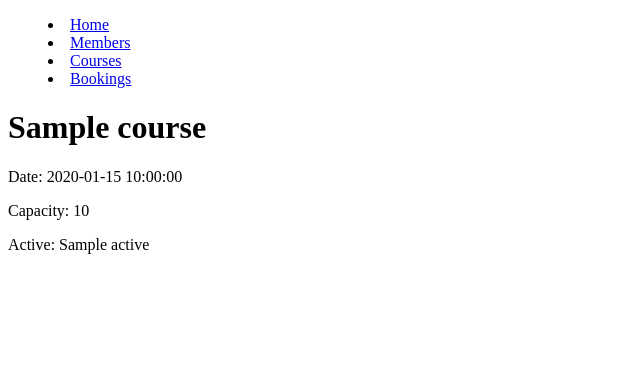
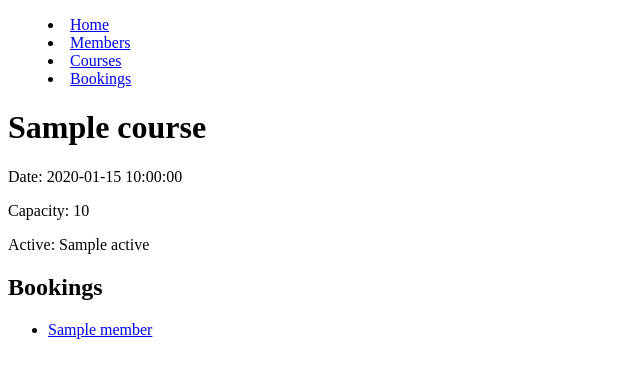
Before and after one commit to Cetins/gymmy, a Flask app: page /courses/1 in a window 1280 px wide. Shown: the top 378 px of the page, without its empty margins (0-640 px from the left). Run offline with Flask 2, Linux system fonts and the light colour scheme; a database or web service that is not in the repository returns one stand-in record (values such as "Sample title"); some libraries are stand-ins or nearby versions.

Commit message:
show single booking page now displays all members booked that course

```diff
--- a/controllers/course_controller.py
+++ b/controllers/course_controller.py
@@ -2,6 +2,8 @@ from flask import Flask, render_template, request, redirect
 from flask import Blueprint
 from models.course import Course
 import repositories.course_repository as course_repository
+import repositories.booking_repository as booking_repository
+import repositories.member_repository as member_repository
 
 courses_blueprint = Blueprint("courses", __name__)
 
@@ -13,7 +15,12 @@ def courses():
 @courses_blueprint.route("/courses/<id>")
 def show(id):
     course = course_repository.select(id)
-    return render_template("courses/show.html", course=course)
+    bookings = booking_repository.list_bookings_for_course(course.id)
+    booked_members = []
+    for booking in bookings:
+        member = member_repository.select(booking["member_id"])
+        booked_members.append(member)
+    return render_template("courses/show.html", course=course, booked_members=booked_members)
 
 @courses_blueprint.route("/courses/new")
 def new():
--- a/repositories/booking_repository.py
+++ b/repositories/booking_repository.py
@@ -14,6 +14,12 @@ def save(booking):
 def select_all():
     sql = "SELECT * FROM bookings"
     bookings = run_sql(sql)
+    return bookings
+
+def list_bookings_for_course(course_id):
+    sql = "SELECT * FROM bookings WHERE course_id=%s"
+    values = [course_id]
+    bookings = run_sql(sql, values)
     return bookings
 
 def select(id):
--- a/templates/courses/show.html
+++ b/templates/courses/show.html
@@ -7,4 +7,12 @@
 <p>Capacity: {{ course.capacity }}</p>
 <p>Active: {{ course.active }}</p>
 
+<h2>Bookings</h2>
+
+<ul>
+    {% for member in booked_members %}
+        <li><a href="/members/{{ member.id }}">{{ member.name }}</a></li>
+    {% endfor %}
+</ul>
+
 {% endblock %}
```
Also changed, not shown: console.py (+7 -2 lines), repositories/course_repository.py (line endings or trailing spaces).
